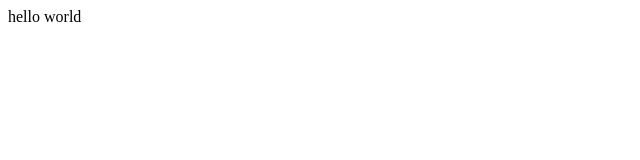
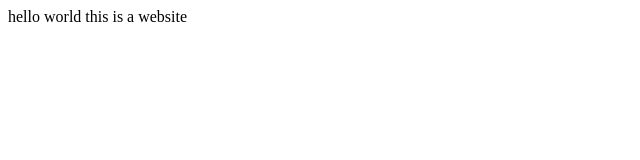
Before and after one commit to stefanpelikan/stefanpelikan.github.io, a plain HTML site: page index.html in a window 1280 px wide. Shown: the whole page, without its empty margins (0-640 px from the left). Drawn offline with Linux system fonts and the light colour scheme.

Commit message:
Update index.html

```diff
--- a/index.html
+++ b/index.html
@@ -6,4 +6,6 @@
 
 hello world
 
+	this is a website
+
 </body>
```
